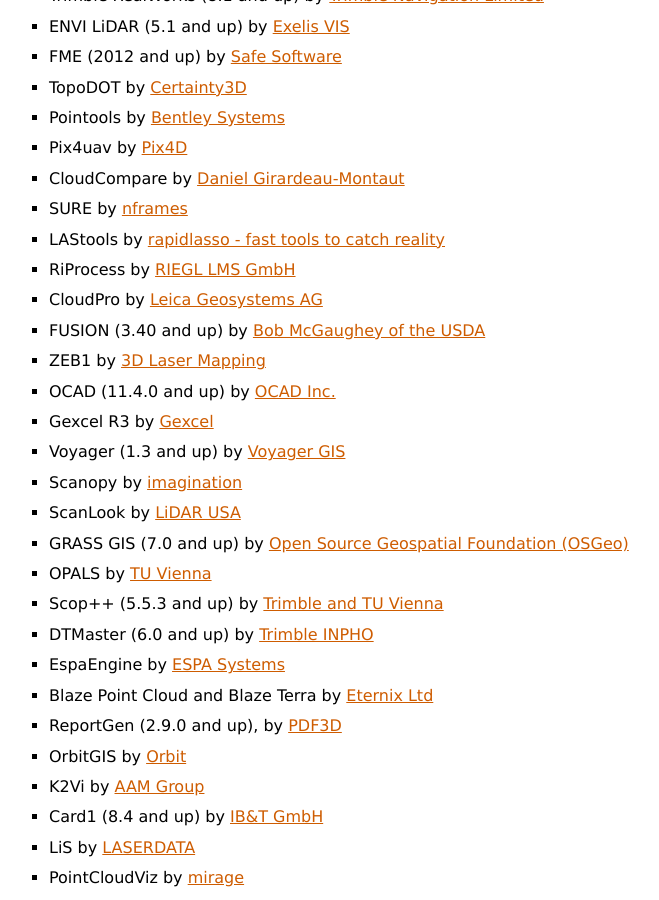
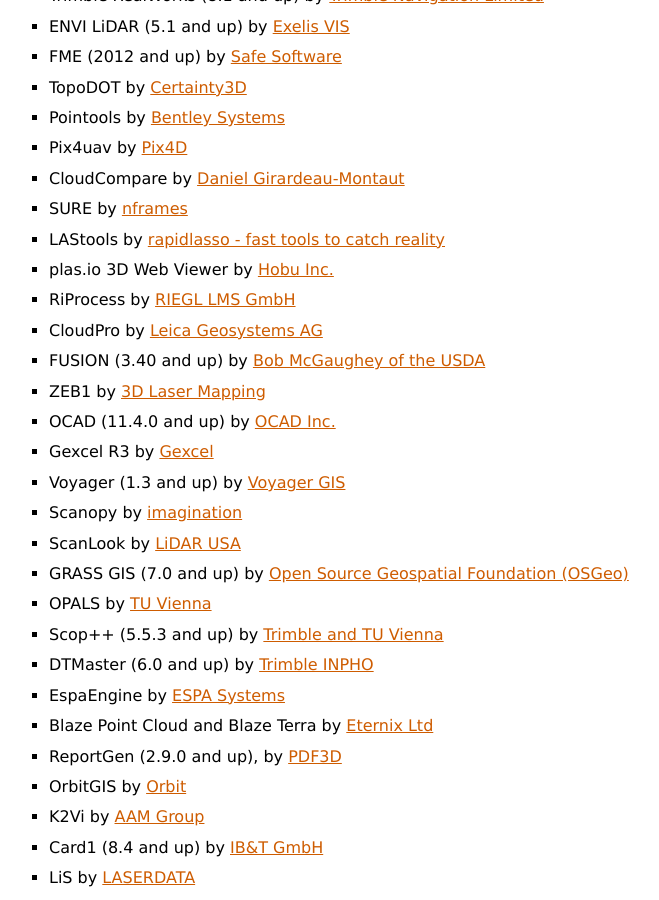
Before and after one commit to LASzip/LASzip, a Sphinx documentation site: the page built from docs/source/index.rst, in a window 1280 px wide and 900 px high, scrolled down 2114 px. Shown: the whole window, without its empty margins (55-714 px from the left). Built offline with Sphinx 7.4.7, drawn with Linux system fonts in a browser that asks for light colours.

Commit message:
added plas.io

```diff
--- a/docs/source/index.rst
+++ b/docs/source/index.rst
@@ -118,6 +118,7 @@
 * CloudCompare by `Daniel Girardeau-Montaut <http://www.danielgm.net/cc/>`_
 * SURE by `nframes <http://www.nframes.com/>`_
 * LAStools by `rapidlasso - fast tools to catch reality <http://rapidlasso.com/>`_
+* plas.io 3D Web Viewer by `Hobu Inc. <http://plas.io/>`_
 * RiProcess by `RIEGL LMS GmbH <http://www.riegl.com/>`_
 * CloudPro by `Leica Geosystems AG <http://www.leica-geosystems.com/en/About-us-News_360.htm?id=5380>`_
 * FUSION (3.40 and up) by `Bob McGaughey of the USDA <http://forsys.cfr.washington.edu/fusion/fusionlatest.html/>`_
```
